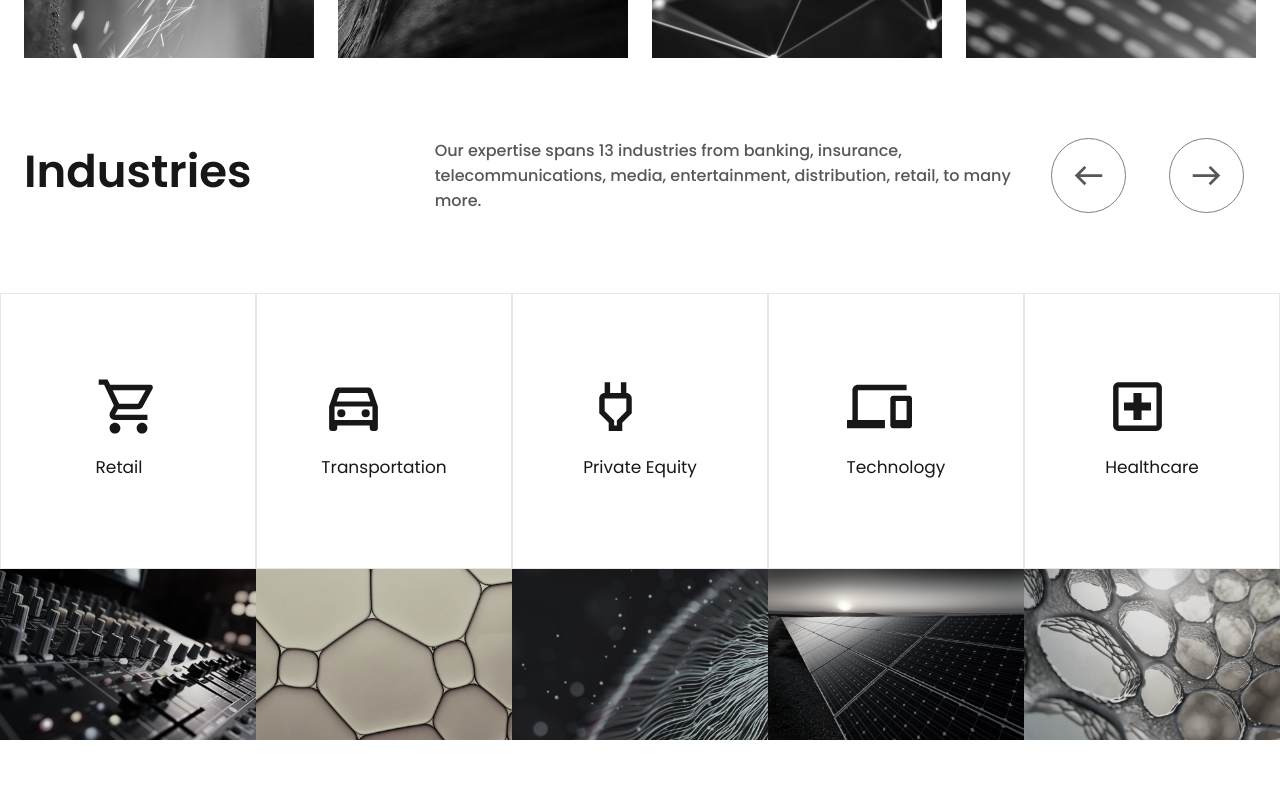
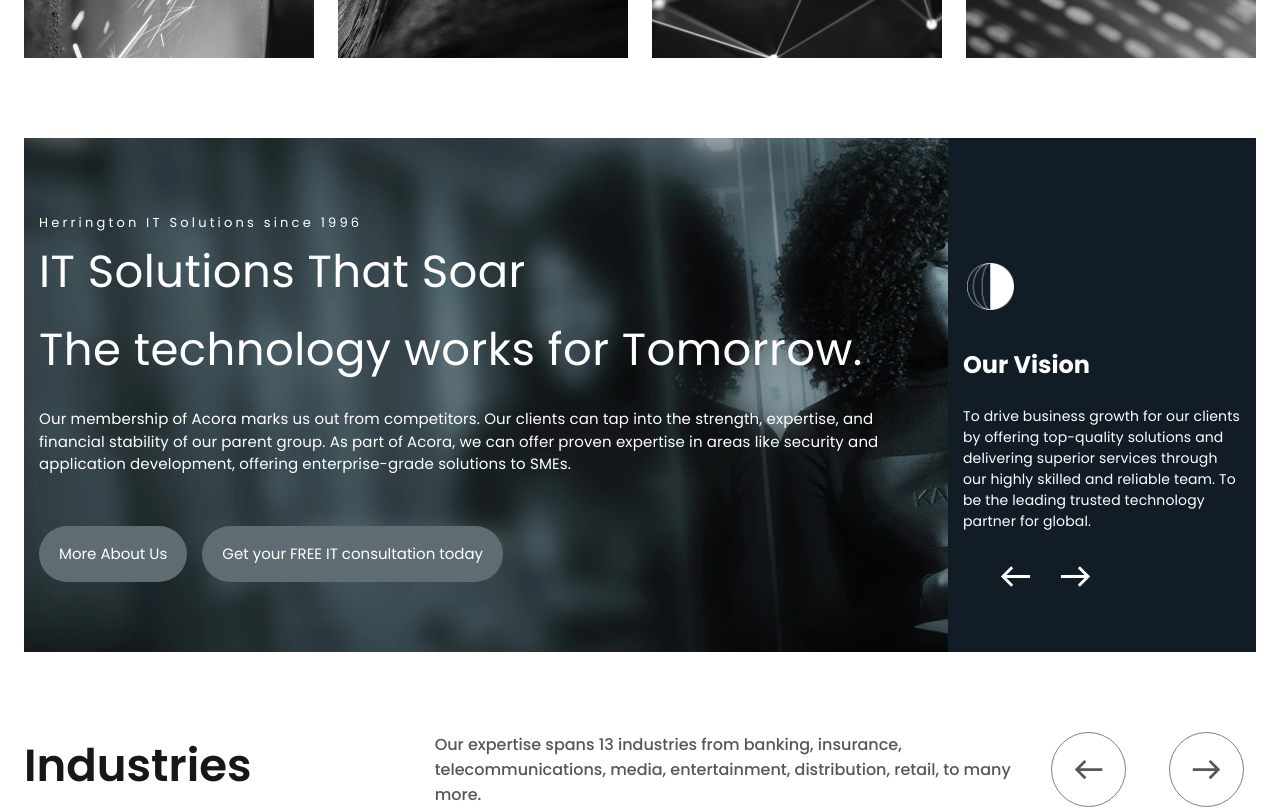
Before and after one commit to KaushalS1911/logixbuilt, a Next.js app: page / in a window 1280 px wide. Shown: the part 2080-2889 px from the top of the page. Built offline with nearby package versions, Linux system fonts and the light colour scheme.

Commit message:
component added

```diff
--- a/src/app/page.jsx
+++ b/src/app/page.jsx
@@ -19,6 +19,7 @@
             <Herosection2/>
             <ValuePropositions />
             <Capabilities/>
+            <Ourmission  />
             <Industries />
             <FunFactCounter
                 gap={true}
@@ -35,7 +36,6 @@
                     "The standard chunk of Lorem Ipsum used since the 1500s is reproduced below for those.",
                 ]}
             />
-            <Ourmission  />
             <Testimonial />
             <AboutBrand />
             {/*<Industries />*/}
--- a/src/components/home/ourmission.jsx
+++ b/src/components/home/ourmission.jsx
@@ -36,7 +36,7 @@
         }
     };
     return (
-        <>
+        <Box sx={{mt:10,mb:4}}>
             <Container maxWidth="xxl" className={'ourMission'}>
                 <Grid container>
                     <Grid item xs={12} md={9}>
@@ -229,7 +229,7 @@
                     </Grid>
                 </Grid>
             </Container>
-        </>
+        </Box>
     );
 }
 
```
